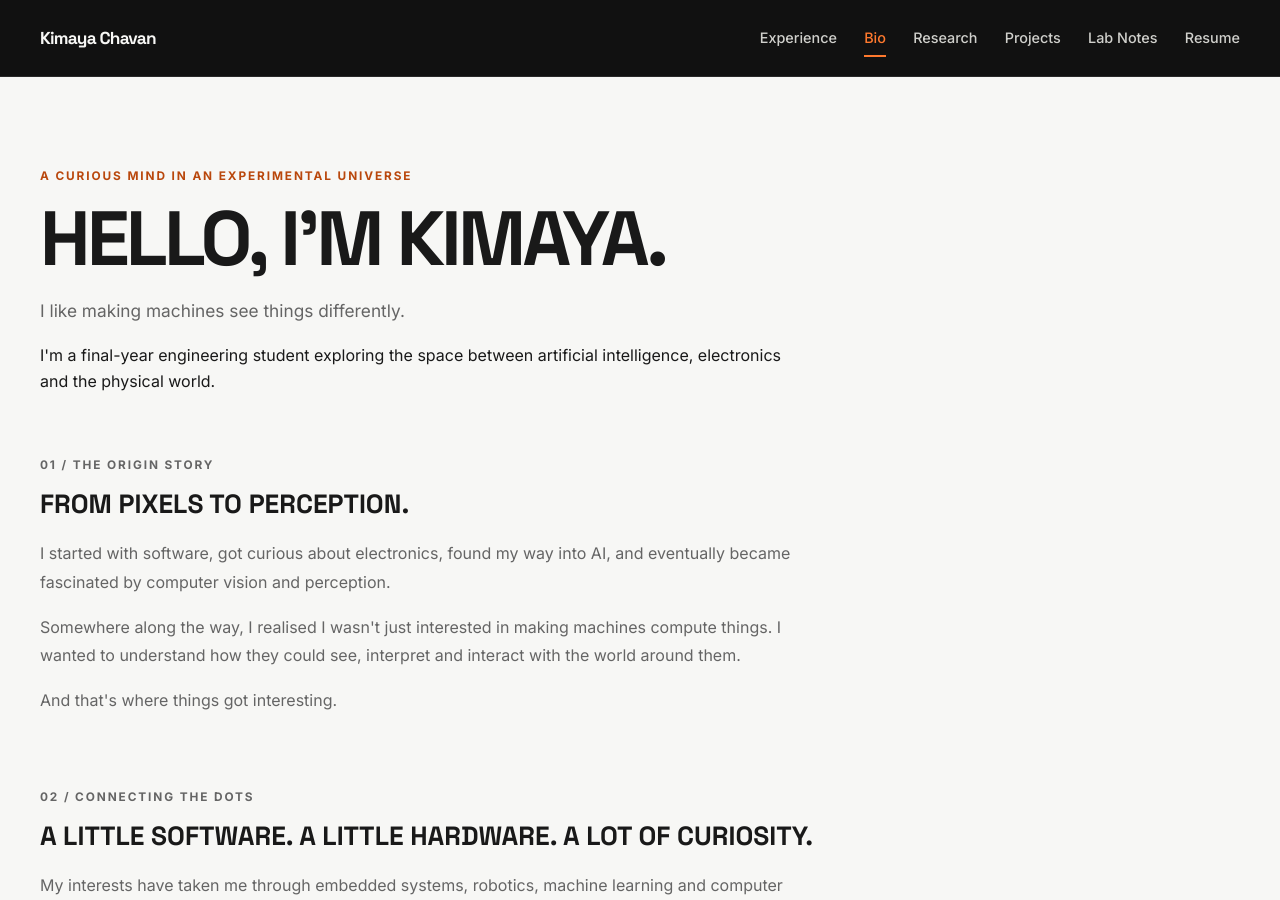
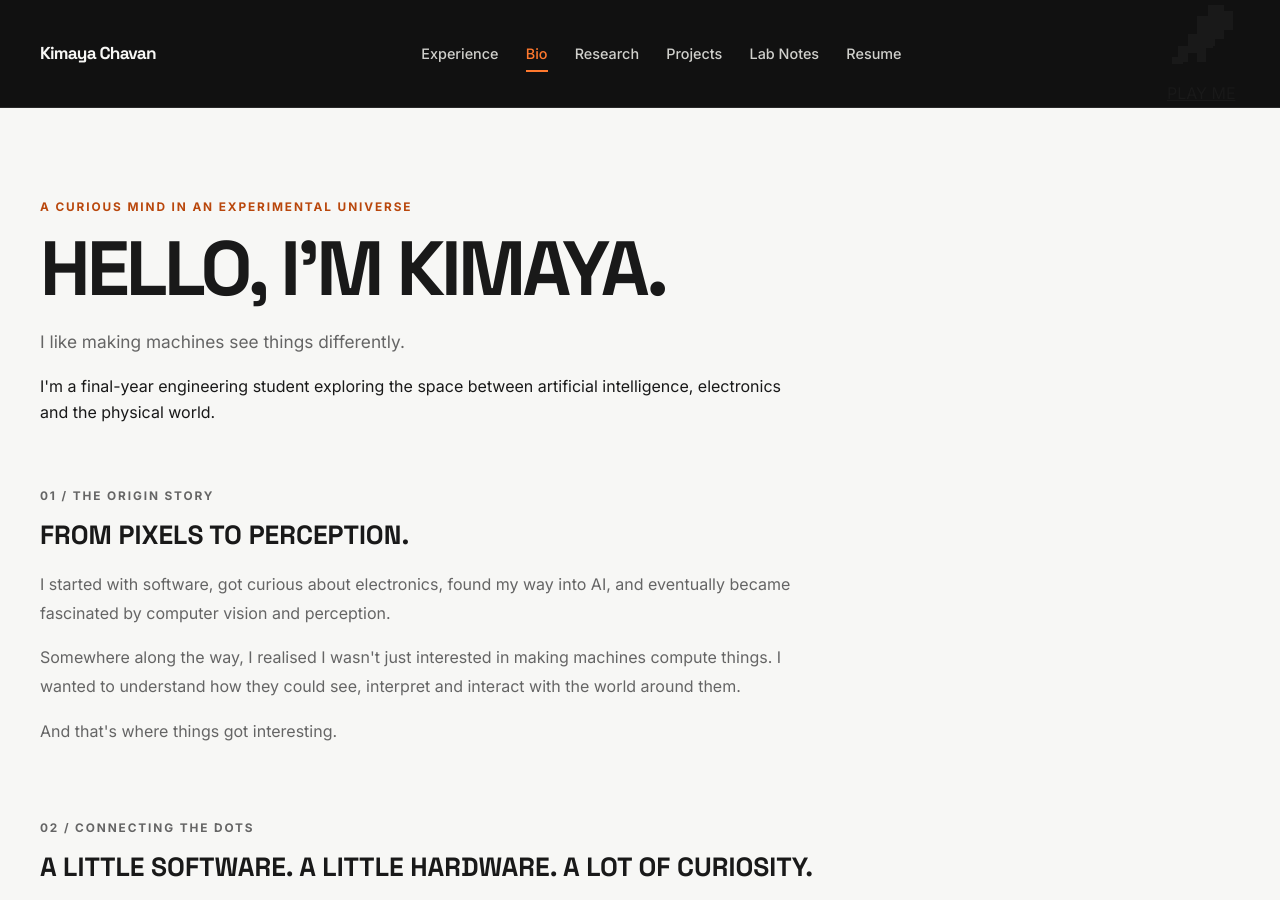
Before and after one commit to kimiko-11/kimiko-11, a Jekyll site: the page built from _pages/bio.md, in a window 1280 px wide and 900 px high. Built offline with Jekyll 4.4.1, drawn with Linux system fonts in a browser that asks for light colours.

Commit message:
Add Dino Game link to bio navigation

```diff
--- a/_layouts/kc-page.html
+++ b/_layouts/kc-page.html
@@ -43,6 +43,15 @@
       {%- endfor -%}
     </nav>
 
+    {%- if page.url contains '/bio/' -%}
+    <a class="kc-dino-link" href="https://kimiko-11.github.io/HCI_Dino_game/" target="_blank" rel="noopener noreferrer" aria-label="Play the Dino Game">
+      <svg class="kc-dino-link__icon" viewBox="0 0 32 32" role="img" aria-hidden="true" shape-rendering="crispEdges">
+        <path fill="currentColor" d="M18 2h7v3h4v8h-4v4h-5v4h-3v6h-4v-4H9v4H5v-7h4v-5h4v-8h5zM25 7h2v2h-2zM2 25h5v3H2zM17 17h4v3h-4z"/>
+      </svg>
+      <span>PLAY ME</span>
+    </a>
+    {%- endif -%}
+
   </div>
 </header>
 
```
